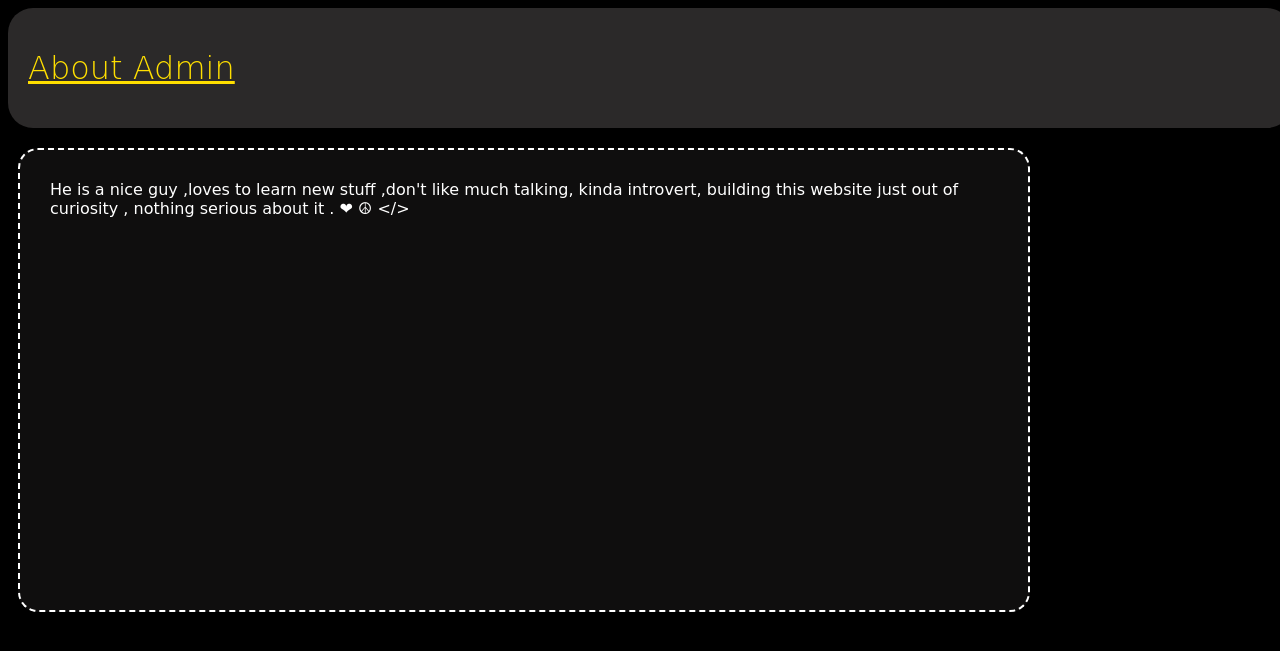
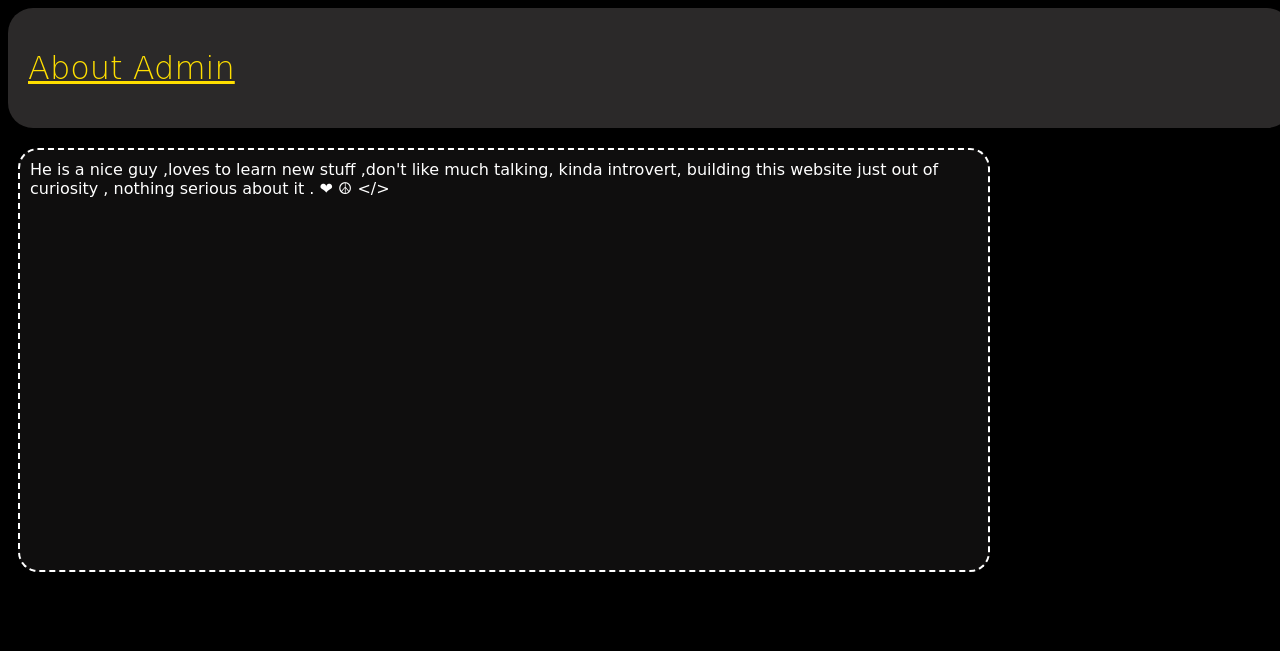
Before and after one commit to wolfy00/bic, a Django app: page /aboutadmin/ in a window 1280 px wide. Shown: the top 651 px of the page. Run offline with Django 3.2, Linux system fonts and the light colour scheme.

Commit message:
git status exit

```diff
--- a/blog/static/css/blog.css
+++ b/blog/static/css/blog.css
@@ -57,7 +57,8 @@ body{
     border-radius:20px;
     margin-left:10px;
     margin-top:20px;
-    padding:30px;
+    margin-right:5px;
+    padding:10px;
     color: white;
    }
 
```
